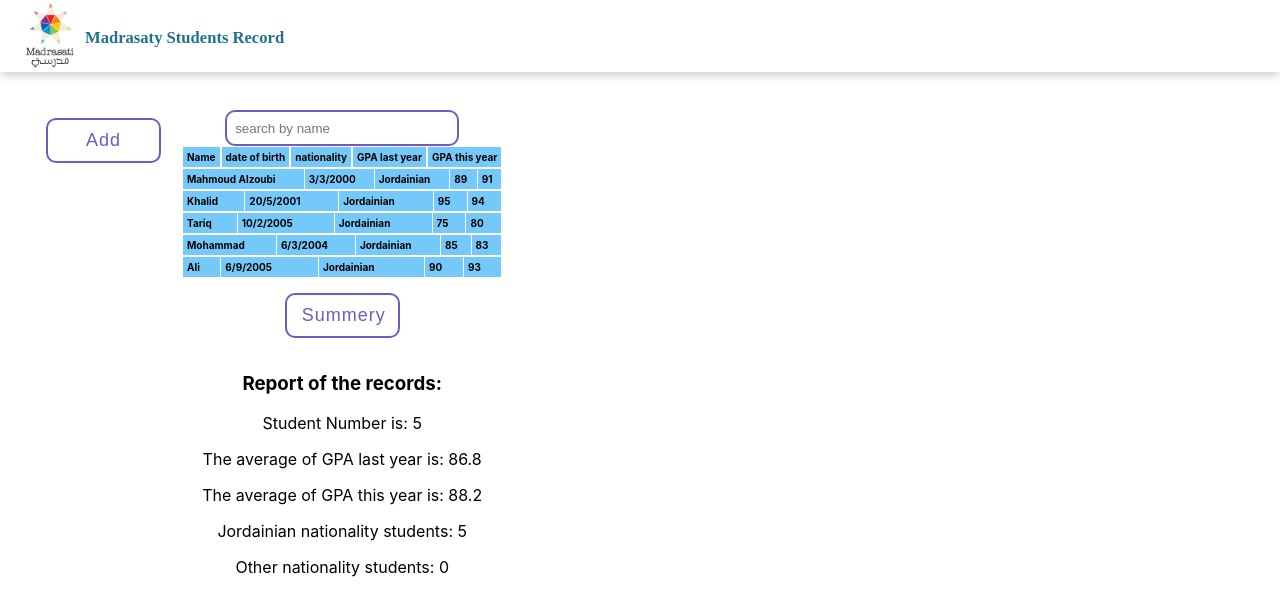
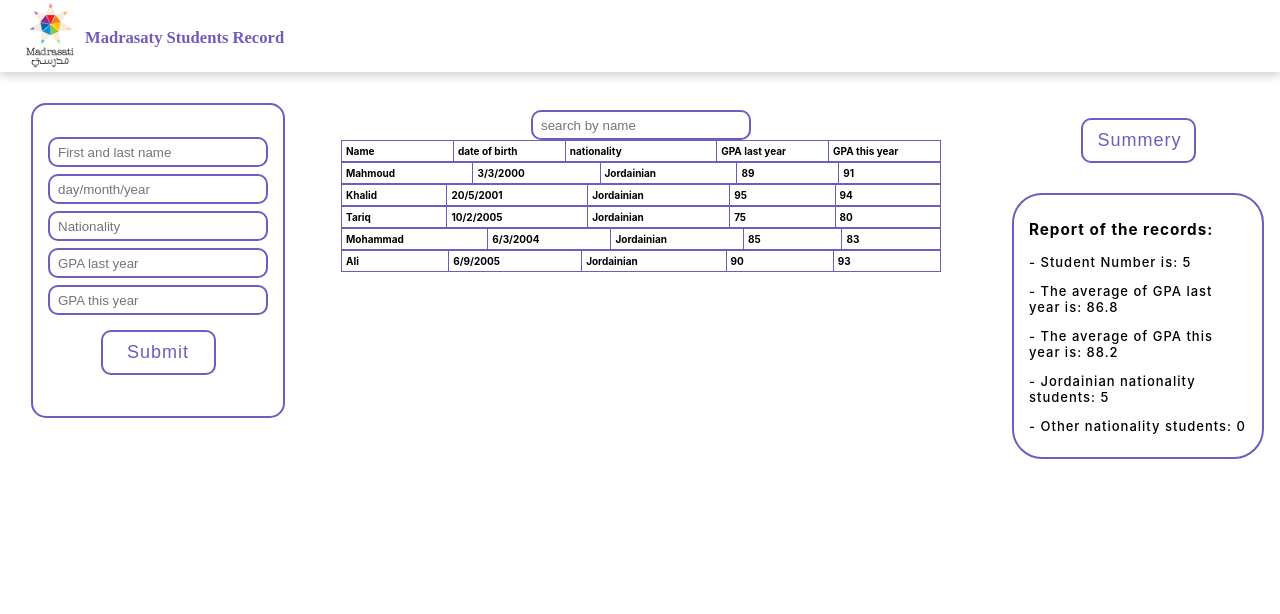
Before and after one commit to Mahmoud-alzoubi95/student-record, a React (Create React App) app: page / in a window 1280 px wide. Both pictures are taken after a click on the button "Summery". Shown: the top 614 px of the page. Built offline with nearby package versions, Linux system fonts and the light colour scheme.

Commit message:
finish simple style just to show

```diff
--- a/src/App.css
+++ b/src/App.css
@@ -1,3 +1,7 @@
+
+*{
+  box-sizing: border-box;
+}
 .App {
   text-align: center;
 }
--- a/src/Components/Header.css
+++ b/src/Components/Header.css
@@ -5,7 +5,7 @@
     box-shadow: 0 3px 10px rgb(0 0 0 / 0.2);
     font-family: cursive;
     font-size: 20px;
-    color: #20718f;
+    color: #725AC1;
 
 
 }
--- a/src/Components/Table.css
+++ b/src/Components/Table.css
@@ -32,11 +32,14 @@ input{
   padding-left: 8px;
 }
 
+.addbutton{
+  margin-top: 50px;
+}
 
 button{
-  width: 115px;
-  height: 45px;
 
+width: 115px;
+height: 45px;
  position: relative;
  display: inline-block;
  margin: 15px;
@@ -62,23 +65,38 @@ button:hover {
  button:active {
   transform: scale(0.9);
  }
-  table {
+ .tableSearch{
+   margin-left: 50px;
+ }
+table {
     border-collapse: collapse;
-    width: 100%;
+    width: 600px;
+    box-shadow: inset 0 0 0 0 #725AC1;
+
   }
 
-  th,
-  td {
-    border: 1px solid #ffffff;
+  th{
     text-align: left;
     padding: 4px;
     font-size: 10px;
+    width: 45px;
+    height: 15px;
+    border: 0.5px solid #725AC1 ;
+    margin-top: 20px;
   }
 
-  th {
-    background-color: rgb(117, 201, 250);
+  .reportcontainer{
+
   }
 
-  td {
-    background-color: rgb(205, 235, 253);
-  }
+
+ .reportinsidecontainer{
+    border-radius: 30px;
+    border: 2px solid #725AC1;
+    margin: 15px;
+    padding: 10px 15px;
+    text-align: left;
+    font-size: 13px;
+    letter-spacing: 1px;
+    font-weight: 500;
+ }
--- a/src/Components/Table.js
+++ b/src/Components/Table.js
@@ -47,9 +47,7 @@ const handleAddFormChange = (event) => {
 
     return(
         <div className="Tablecontainer">
-            {/* <h> Add New Student</h> */}
-            <button onClick={()=>setShow(!show)}>Add</button>
-            {show?
+
             <div className="FormComponent">
             <form onSubmit={handleFormSubmit}>
                 <input type="text" name="name" required="required" placeholder="First and last name" onChange={handleAddFormChange}/>
@@ -58,9 +56,12 @@ const handleAddFormChange = (event) => {
                 <input type="number" name="GPA1" required="required" placeholder="GPA last year" onChange={handleAddFormChange}/>
                 <input type="number" name="GPA2" required="required" placeholder="GPA this year" onChange={handleAddFormChange}/>
                 <button type="submit">Submit</button>
-            </form></div>:null}
+            </form></div>
+
             <div className="tableSearch">
                 <TableOfData studentdata={contacts} datachange={handleFormSubmit} />
+            </div>
+            <div className="tableSearch">
                 <Report studentdata={contacts} datachange={handleFormSubmit}/>
             </div>
         </div>
@@ -76,15 +77,17 @@ const TableOfData =({datachange,studentdata})=>{
         <div>
         <input type="text" placeholder="search by name" onChange={(event=>{setsearchValue(event.target.value)})}/>
         {/* {console.log(searchValue)} */}
+        <table>
         <thead>
-            <tr>
-                <th>Name</th>
+            <tr className="headoftable">
+                <th className="name">Name</th>
                 <th>date of birth</th>
                 <th>nationality</th>
                 <th>GPA last year</th>
                 <th>GPA this year</th>
             </tr>
         </thead>
+        </table>
         {
             // search functionality
             studentdata.filter((contact)=>{
@@ -100,7 +103,7 @@ const TableOfData =({datachange,studentdata})=>{
 
                         <tbody>
                             <tr>
-                                <th onChange={datachange}>{contact.name}</th>
+                                <th className="name" onChange={datachange}>{contact.name}</th>
                                 <th onChange={datachange}>{contact.dateOfBarth}</th>
                                 <th onChange={datachange}>{contact.nationality}</th>
                                 <th onChange={datachange}>{contact.GPA1}</th>
@@ -128,7 +131,7 @@ const Report = ({datachange,studentdata})=>{
    let other=0
    const [show,setShow]=useState(false)
     return(
-        <div>
+        <div className="reportcontainer">
             {studentdata.map((value , c)=>{
                 sum1=sum1+parseInt(value.GPA1)
                 sum2=sum2+parseInt(value.GPA2)
@@ -141,13 +144,13 @@ const Report = ({datachange,studentdata})=>{
                 }else{other=other+1}
             })}
             <button onClick={()=>setShow(!show)}>Summery</button>
-          {show ? <div>
+          {show ? <div className="reportinsidecontainer">
                 <h3>Report of the records:</h3>
-                <p>Student Number is: {numStudent}</p>
-                <p>The average of GPA last year is: {avg1}</p>
-                <p>The average of GPA this year is: {avg2}</p>
-                <p>Jordainian nationality students: {jordainian}</p>
-                <p>Other nationality students: {other}</p>
+                <p>- Student Number is: {numStudent}</p>
+                <p>- The average of GPA last year is: {avg1}</p>
+                <p>- The average of GPA this year is: {avg2}</p>
+                <p>- Jordainian nationality students: {jordainian}</p>
+                <p>- Other nationality students: {other}</p>
             </div>:null}
     </div>
     )
--- a/src/Components/mockdata.json
+++ b/src/Components/mockdata.json
@@ -1,7 +1,7 @@
 [
     {
 
-      "name": "Mahmoud Alzoubi",
+      "name": "Mahmoud",
       "dateOfBarth": "3/3/2000",
       "nationality": "Jordainian",
       "GPA1": 89,
```
